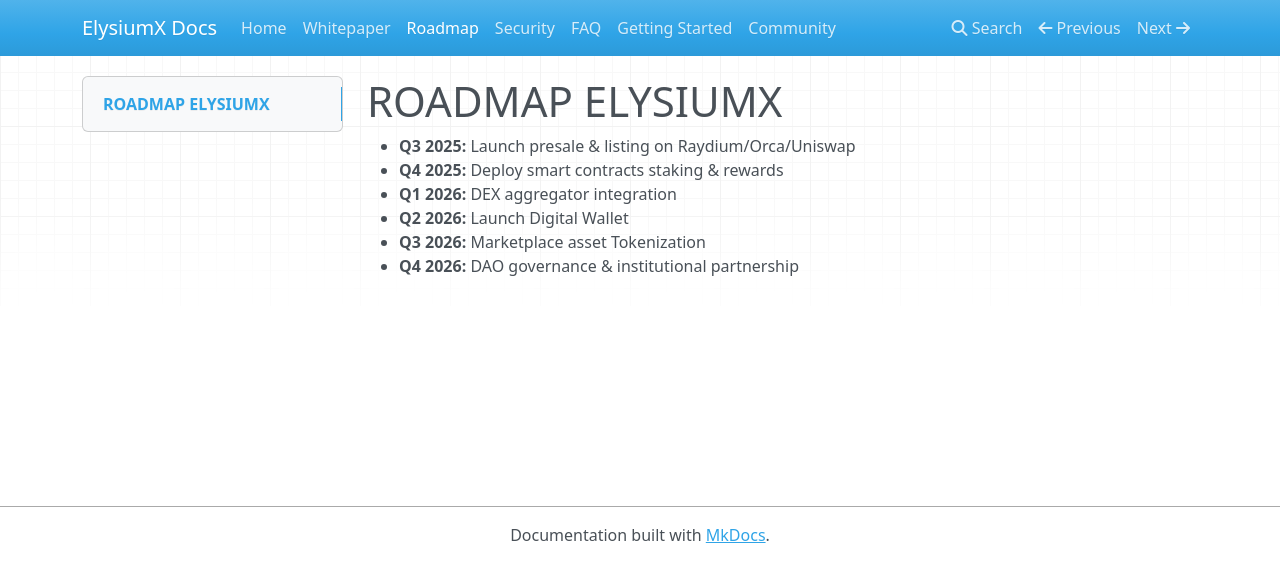
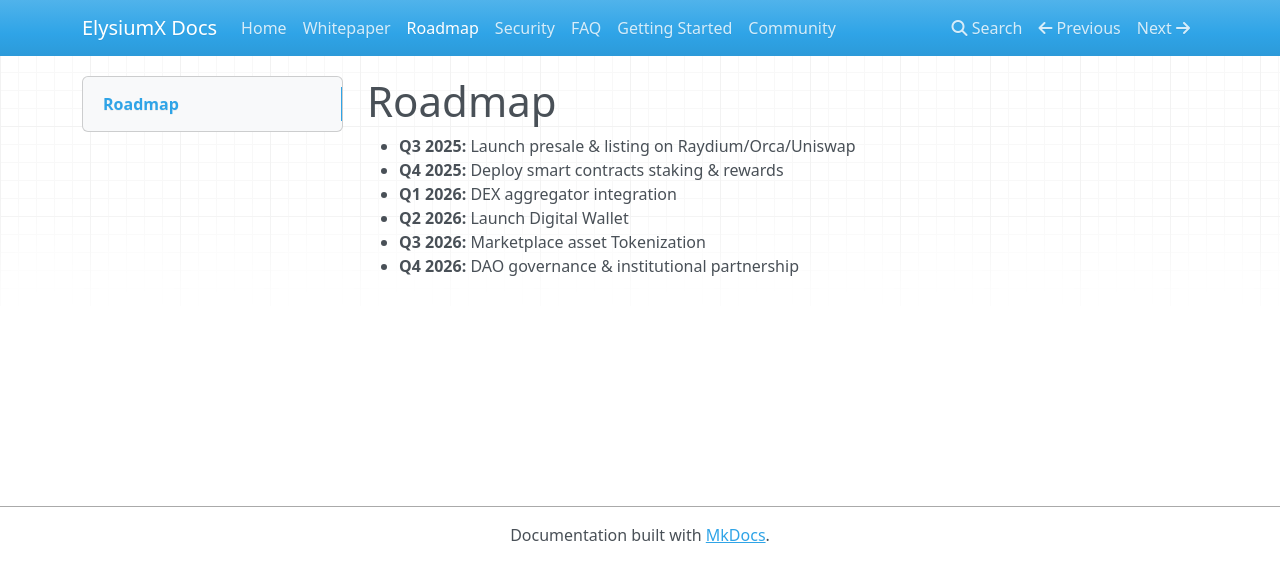
Before and after one commit to elysiumx-io/elysiumx-docs, an MkDocs documentation site: the page built from docs/roadmap-details.md, in a window 1280 px wide. Shown: the top 582 px of the page. Built offline with MkDocs 1.6.1, drawn with Linux system fonts in a browser that asks for light colours; nearby versions of some CDN libraries.

Commit message:
User's latest updates

```diff
--- a/docs/roadmap-details.md
+++ b/docs/roadmap-details.md
@@ -1,4 +1,4 @@
-# ROADMAP ELYSIUMX
+# Roadmap
 
 - **Q3 2025:** Launch presale & listing on Raydium/Orca/Uniswap
 - **Q4 2025:** Deploy smart contracts staking & rewards
```
Also changed, not shown: docs/index.md (+1 -1 lines).
